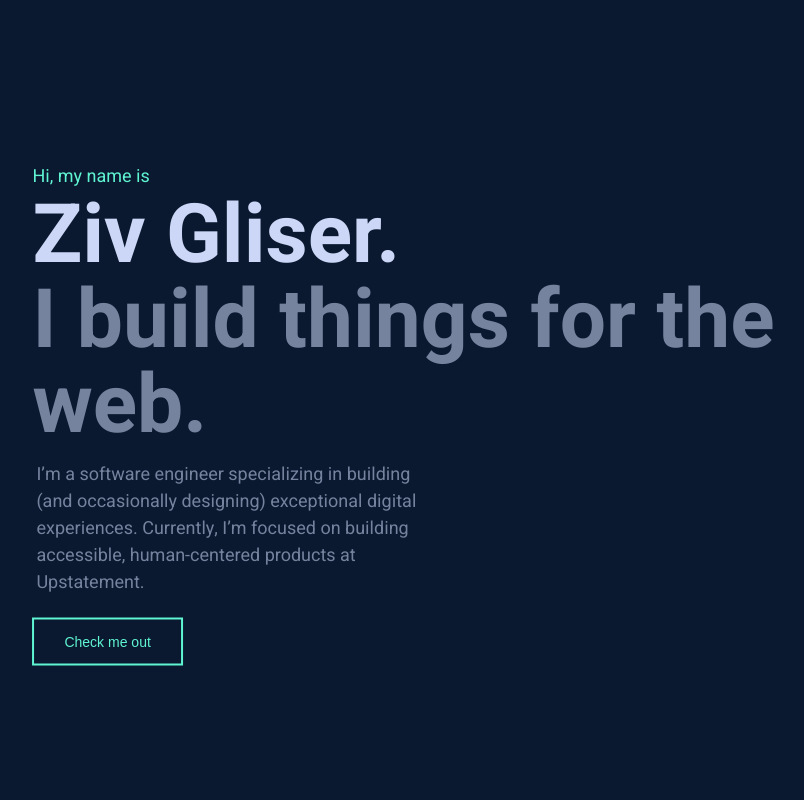
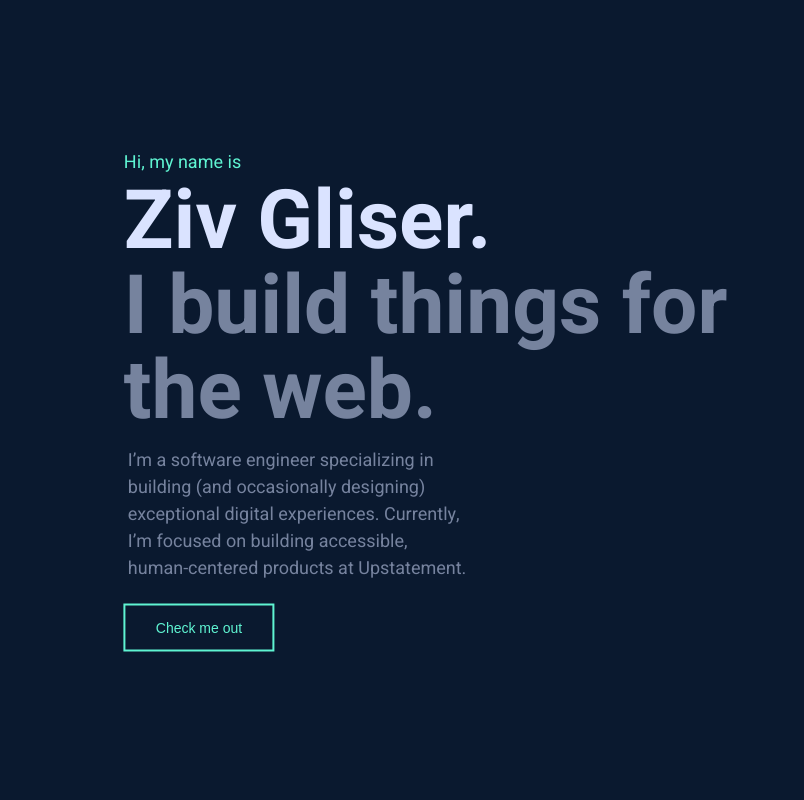
Before and after one commit to Zivgl66/Portfolio, a React (Create React App) app: page / in a window 1280 px wide. Shown: the top 800 px of the page, without its empty margins (285-1089 px from the left). Built offline with nearby package versions, Linux system fonts and the light colour scheme.

Commit message:
global section class added

```diff
--- a/src/components/Contact/Contact.jsx
+++ b/src/components/Contact/Contact.jsx
@@ -5,7 +5,7 @@ import icon_repository from "../../assets/icons/repository.svg";
 
 const Contact = () => {
   return (
-    <div id="contact">
+    <div id="contact" className="section">
       <div className="margin">
         <div className="title">
           <h3>
--- a/src/components/Contact/Contact.style.css
+++ b/src/components/Contact/Contact.style.css
@@ -3,7 +3,6 @@
   flex-direction: column;
   align-items: center;
   justify-content: center;
-  margin: 0 300px;
 }
 .contact_content {
   display: flex;
--- a/src/components/Header/Header.jsx
+++ b/src/components/Header/Header.jsx
@@ -4,7 +4,7 @@ import Navbar from "../Navbar/Navbar";
 
 const Header = () => {
   return (
-    <div id="main">
+    <div id="main" className="section">
       <Navbar />
       <div className="header">
         <p className="top_header">Hi, my name is</p>
--- a/src/components/Header/Header.style.css
+++ b/src/components/Header/Header.style.css
@@ -1,11 +1,14 @@
 #main {
-  width: 100%;
-  height: 828px;
+  /* height: 828px; */
+  height: 100vh;
   position: relative;
+  display: flex;
+  justify-content: center;
+  align-items: center;
 }
 
 .header {
-  width: var(--medium_size);
+  width: var(--full_size);
   position: absolute;
   left: 38%;
   top: 50%;
--- a/src/components/Projects/Projects.jsx
+++ b/src/components/Projects/Projects.jsx
@@ -7,7 +7,7 @@ import ProjectCard from "../common/ProjectCard/ProjectCard";
 
 const Projects = () => {
   return (
-    <div id="projects">
+    <div id="projects" className="section">
       <div className="margin">
         <div className="title">
           <h3>
--- a/src/components/Projects/Projects.style.css
+++ b/src/components/Projects/Projects.style.css
@@ -3,7 +3,6 @@
   flex-direction: column;
   align-items: center;
   justify-content: center;
-  margin: 0 300px;
 }
 
 .margin {
--- a/src/index.css
+++ b/src/index.css
@@ -4,7 +4,7 @@
   /* COLORS */
   --background_color: #0a192f;
   --text_background_color: #112240;
-  --primary_color: #ccd6f6;
+  --primary_color: #dae3ff;
   --secondary_color: #5ff4d2;
   --primary_faded: #ccd6f68f;
   --white: #ffffff;
@@ -74,3 +74,7 @@ button {
 button:hover {
   cursor: pointer;
 }
+
+.section {
+  margin: 0 300px;
+}
```
